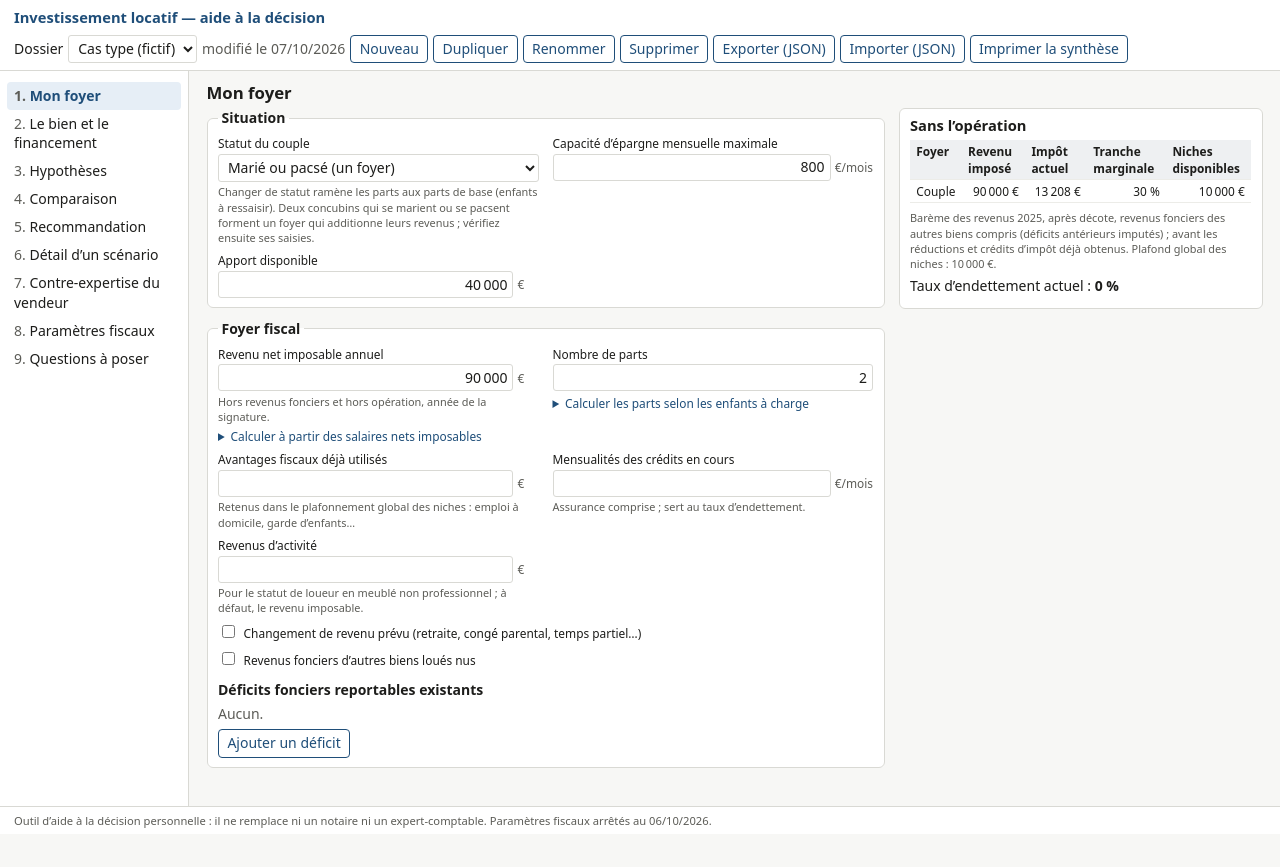
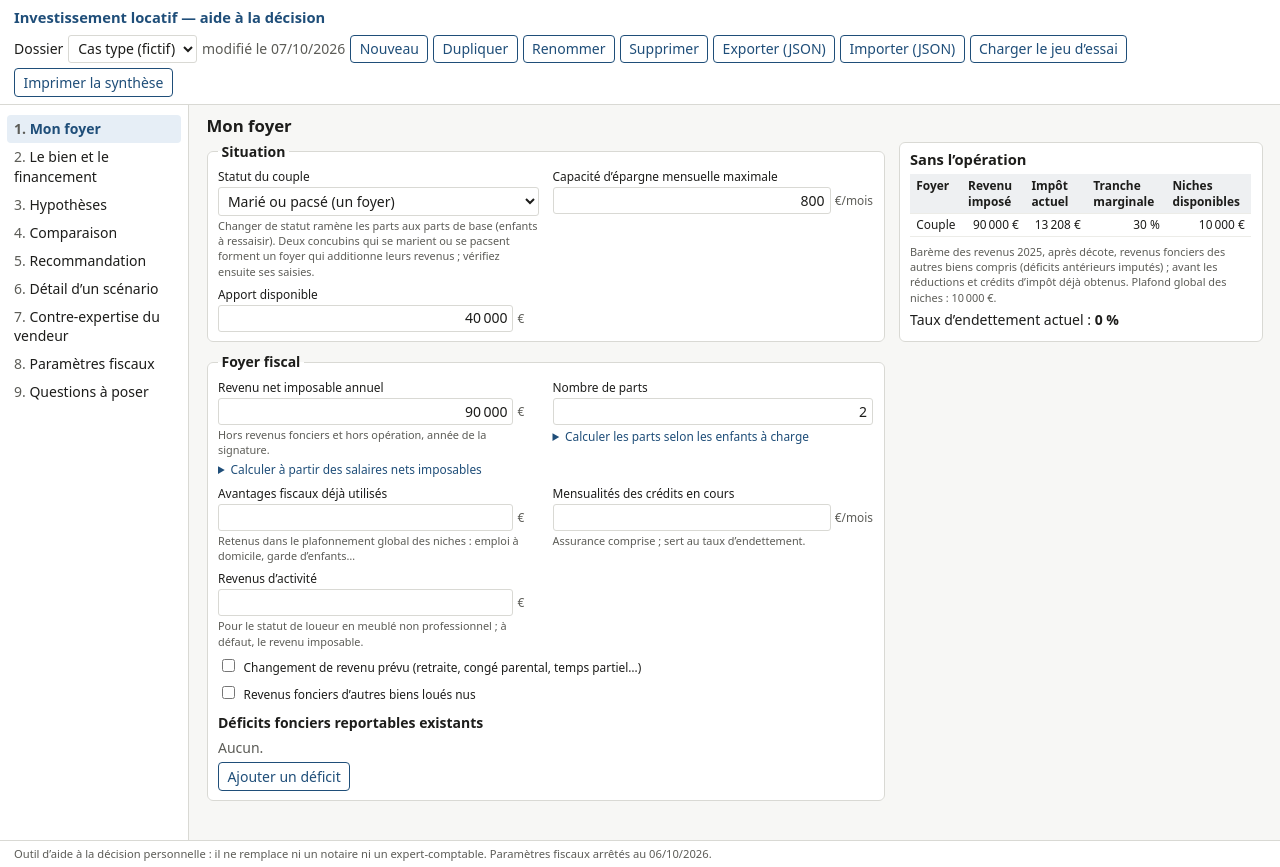
Before and after one commit to PierreAlexisPozzi/Investissement-locatif, a React (Vite) app: page / in a window 1280 px wide. Before the commit the page ends 834 px from the top, so only its background shows below. Built offline with nearby package versions, Linux system fonts and the light colour scheme.

Commit message:
Ajoute un bouton pour charger le jeu d'essai à tout moment
Co-Authored-By: Claude Opus 5.5 <noreply@anthropic.com>
Claude-Session: https://claude.ai/code/session_0177PXVGGqMvCrbWyK4gzQ6Z

```diff
--- a/src/ui/BarreDossiers.tsx
+++ b/src/ui/BarreDossiers.tsx
@@ -89,6 +89,9 @@ export function BarreDossiers({ onImprimer }: { readonly onImprimer: () => void
           >
             Importer (JSON)
           </button>
+          <button type="button" title="Cas type fictif du cahier des charges, ajouté comme nouveau dossier" onClick={actions.chargerJeuEssai}>
+            Charger le jeu d’essai
+          </button>
           <input
             ref={fichier}
             type="file"
--- a/src/ui/etat/FournisseurApplication.tsx
+++ b/src/ui/etat/FournisseurApplication.tsx
@@ -5,7 +5,7 @@ import type { IdScenario } from '../../engine/scenario'
 import { appliquerSurcharges, type ParametresFiscaux, type SurchargeParametre, type SurchargesParametres } from '../../params'
 import { Contexte, type ActionsApplication, type ContexteApplication } from './application'
 import { dossierCourant, reduire, type EtatApplication } from './etat'
-import { dossierEnregistreVierge, nouvelIdentifiant } from './initialisation'
+import { dossierEnregistreJeuEssai, dossierEnregistreVierge, nouvelIdentifiant } from './initialisation'
 import { CLE_DOSSIERS, ecrireDossierCourant, ecrireDossiers, lireDossiers, type Stockage } from './stockage'
 
 interface Proprietes {
@@ -80,6 +80,9 @@ export function FournisseurApplication({ etatInitial, stockage, parametresDeBase
       },
       nouveauDossier: () => {
         envoyer({ type: 'ajouter', dossier: dossierEnregistreVierge(new Date(), parametresDeBase) })
+      },
+      chargerJeuEssai: () => {
+        envoyer({ type: 'ajouter', dossier: dossierEnregistreJeuEssai(new Date()) })
       },
       dupliquerDossier: () => {
         const source = dossierCourant(etat)
--- a/src/ui/etat/application.ts
+++ b/src/ui/etat/application.ts
@@ -15,6 +15,8 @@ export interface ActionsApplication {
   readonly modifierObjectifs: (modifier: (o: Objectifs) => Objectifs) => void
   readonly modifierVendeur: (simulation: SimulationVendeur | undefined) => void
   readonly nouveauDossier: () => void
+  /** Ajoute le jeu d'essai fictif comme nouveau dossier. */
+  readonly chargerJeuEssai: () => void
   readonly dupliquerDossier: () => void
   readonly selectionnerDossier: (id: string) => void
   readonly renommerDossier: (nom: string) => void
```
Also changed, not shown: 1 other file (tests, documents, lock files or other folders).
